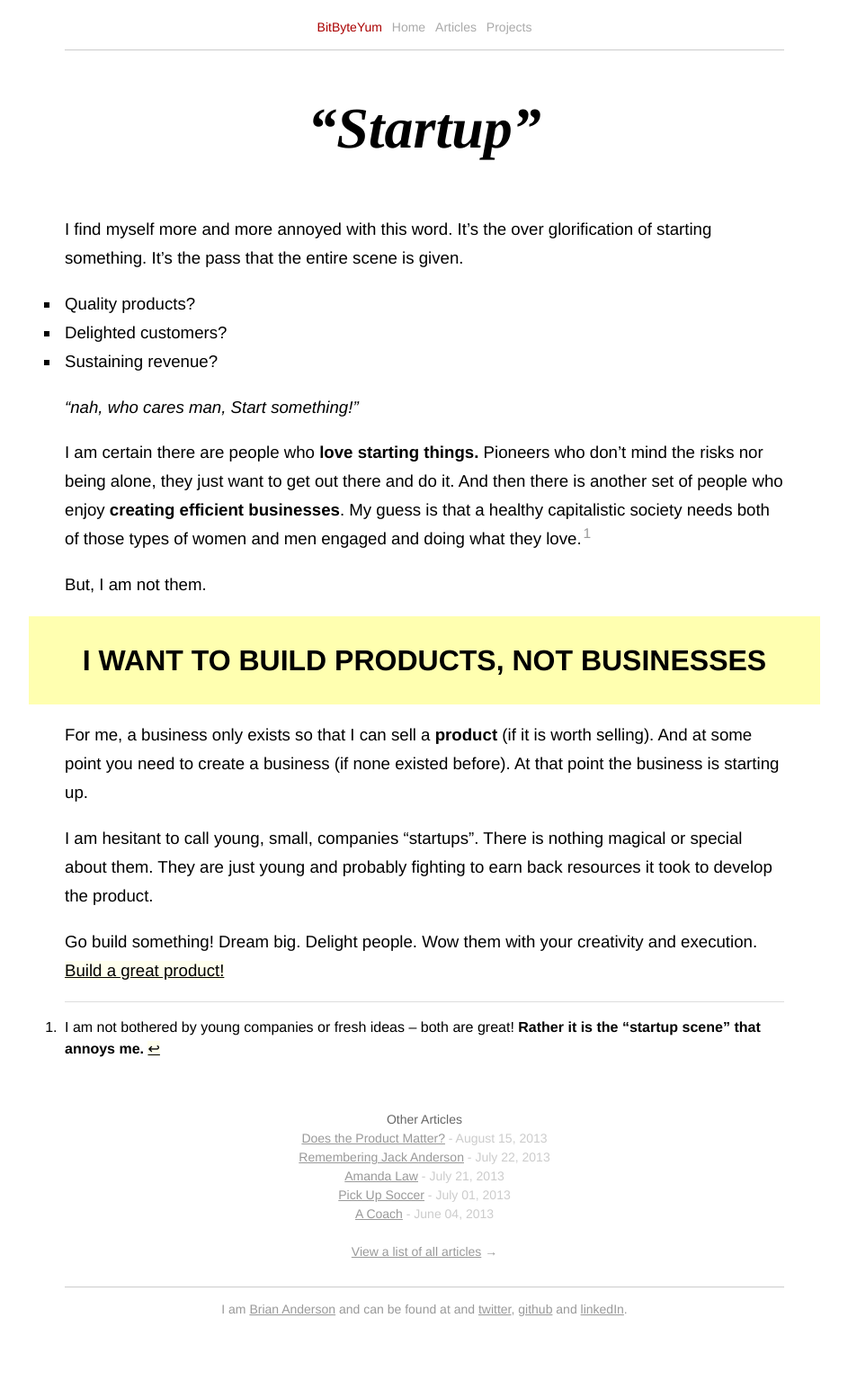
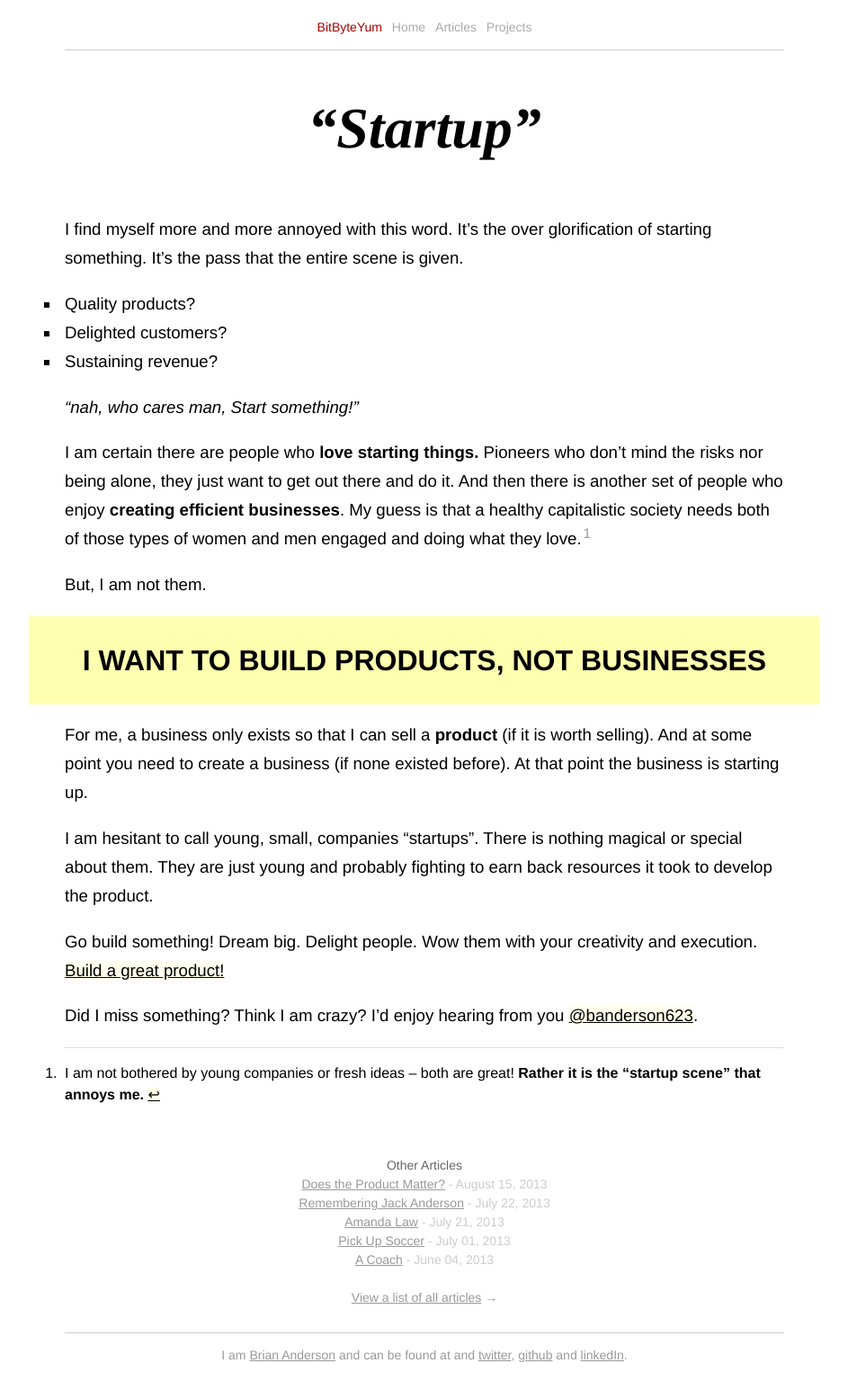
Before and after one commit to banderson623/banderson623.github.com, a Jekyll site: the page built from _posts/2013-08-21-Building.md, in a window 1280 px wide. Shown: the whole page at 90% size, without its empty margins (168-1111 px from the left). Built offline with Jekyll 4.4.1, drawn with Linux system fonts in a browser that asks for light colours; a script that is not in the unit is left out; before the commit the page ends 1494 px from its top, so only the background shows below that.

Commit message:
adds twitter to my article

```diff
--- a/_posts/2013-08-21-Building.md
+++ b/_posts/2013-08-21-Building.md
@@ -33,4 +33,6 @@ I am hesitant to call young, small, companies &ldquo;startups&rdquo;. There is n
 
 Go build something! Dream big. Delight people. Wow them with your creativity and execution. [Build a great product!](/articles/2013/08/15/Does-The-Product-Matter/)
 
+Did I miss something? Think I am crazy? I'd enjoy hearing from you [@banderson623](https://twitter.com/banderson623).
+
 [^1]: I am not bothered by young companies or fresh ideas – both are great! **Rather it is the &ldquo;startup scene&rdquo; that annoys me.**
```
